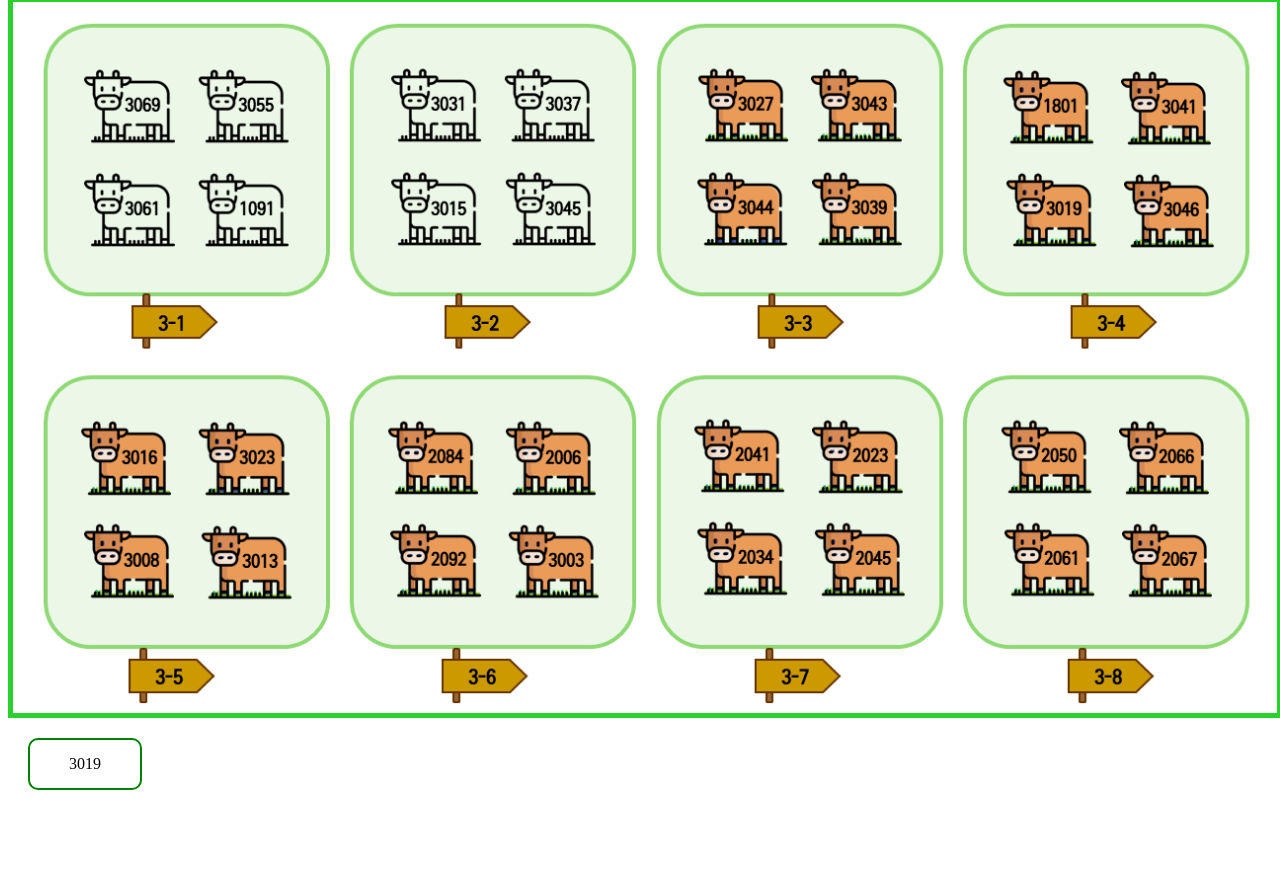
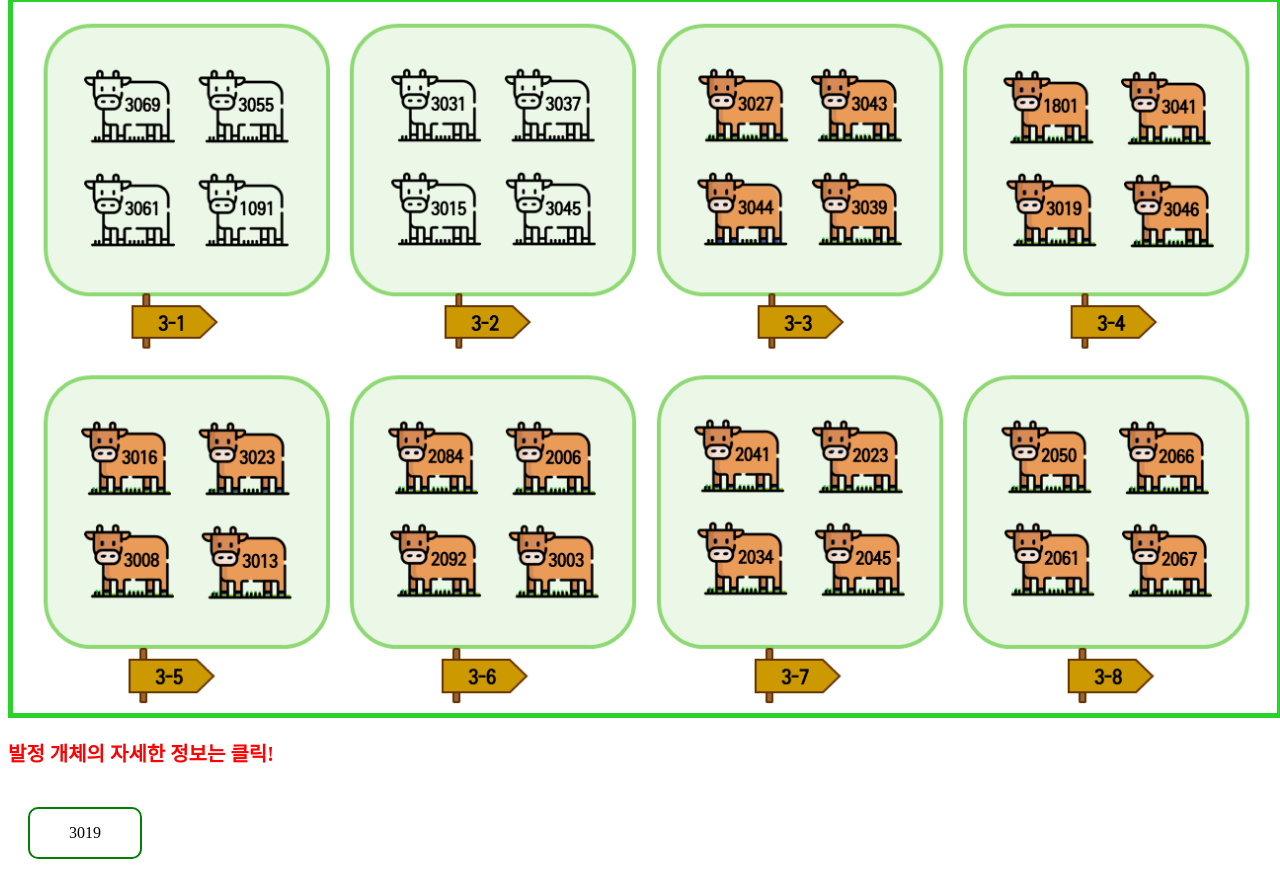
Before and after one commit to belle1027/bell, a plain HTML site: page cowsample/index.html in a window 1280 px wide. Shown: the part 136-1023 px from the top of the page. Before the commit the page ends 954 px from the top, so only its background shows below. Drawn offline with Linux system fonts and the light colour scheme.

Commit message:
Add files via upload

```diff
--- a/cowsample/index.html
+++ b/cowsample/index.html
@@ -25,6 +25,12 @@
         }
         button:hover {
             background-color: rgb(72, 38, 205); /* 마우스 오버 시 버튼 색을 조금 더 진한 초록색으로 변경합니다 */
+        }
+
+        .red-text {
+            color: red;
+            font-size: 20px; /* 글자 크기 키우기 */
+            font-weight: bold; /* 글자를 굵게 */
         }
 
 
@@ -67,6 +73,7 @@
         <img id="img2" src="fig2.png" alt="두 번째 이미지">
     </div>
 
+    <p class="red-text"> 발정 개체의 자세한 정보는 클릭!</p>
     <div class="cow-container">
         <!-- Each cow box is a button -->
         <div class="cow-box" onclick="showImage()">3019</div>
```
